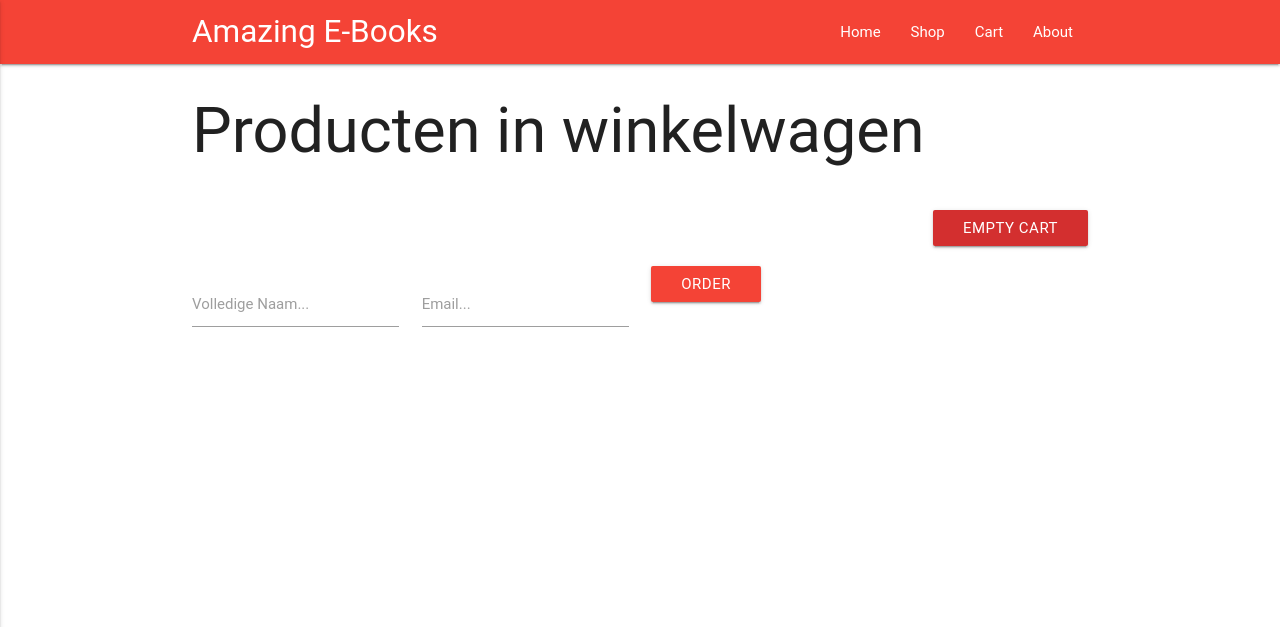
After one commit to Stannio/phples, a PHP site: page /ShoppingCart/cart.php in a window 1280 px wide. The commit adds this page. Shown: the top 627 px of the page. Run offline with PHP 8.4, Linux system fonts and the light colour scheme; some libraries are stand-ins or nearby versions; some web fonts are replaced.

Commit message:
Initial Commit

```diff
--- /dev/null
+++ b/ShoppingCart/Session.php
@@ -0,0 +1 @@
+<?php
--- /dev/null
+++ b/ShoppingCart/cart.php
@@ -0,0 +1,112 @@
+<?php
+include "includes/header.php";
+include "database.php";
+
+    session_start();
+
+    if(isset($_GET['re'])){
+        echo "<script>window.location = 'cart.php'</script>";
+    }
+
+    if( isset($_GET['remove']) ){
+        $_SESSION['cart_content'] = preg_replace('/'.$_GET['pid'].'/', '', $_SESSION['cart_content'], 1);
+        $_SESSION['cart_content'] = preg_replace(',,', ',', $_SESSION['cart_content']);
+        $_SESSION['cart_content'] = trim( $_SESSION['cart_content'], "," );
+        header("Location: cart.php");
+    }
+
+    if( isset ( $_GET['pid'] ) && !isset( $_GET['remove'] )){
+        if ( !isset( $_SESSION['cart_content'] ) ){
+            $_SESSION['cart_content'] = $_GET['pid'];
+        }else{
+            $_SESSION['cart_content'] .= ',';
+            $_SESSION['cart_content'] .= $_GET['pid'];
+        }
+    }
+
+    if ( isset ( $_GET['empty'] )){
+        session_destroy();
+        header('Location: cart.php');
+    }
+
+    if ( $database_config['debug'] ){
+        echo "<pre>";
+        print_r( $_SESSION );
+        echo "</pre>";
+    }
+
+    if ( isset( $_SESSION['cart_content'] ) ){
+        if ( strlen($_SESSION['cart_content']) < 1 ){
+            unset( $_SESSION['cart_content'] );
+        }
+    }
+
+?>
+
+    <div class="container">
+
+        <h1>Producten in winkelwagen</h1>
+
+        <div class="row">
+
+            <?php
+
+                if ( isset($_SESSION['cart_content']) ){
+                    $cart_array = explode(',', $_SESSION['cart_content']);
+
+                    if ( $database_config['debug'] ){
+                        echo "<pre>";
+                        print_r($cart_array);
+                        echo "</pre>";
+                    }
+                    foreach ( $cart_array as $item ){
+                        $query = "SELECT * FROM cart_producten WHERE id = ?";
+                        $prepared_query = $conn->prepare($query);
+                        $prepared_query->bindParam(1, $item);
+                        $prepared_query->execute();
+                        $product = $prepared_query->fetch(PDO::FETCH_ASSOC);
+                        ?>
+                        <div class="row">
+                            <div class="col s12 m12 l12">
+                                <p class="col m4"><?php echo $product['naam'] ?></p>
+                                <p class="col m4">&euro; <?php echo $product['prijs'] ?></p>
+                                <a class="col m4" href="cart.php?remove=true&pid=<?php echo $product['id'] ?>">Remove</a>
+                            </div>
+                        </div>
+                        <?php
+                    }
+                }
+
+            ?>
+
+        </div>
+        <div class="row">
+            <div class="col s12">
+                <div class="right">
+                    <a href="cart.php?empty=true" class="waves-effect waves-light btn red darken-2">Empty Cart</a>
+                </div>
+            </div>
+        </div>
+        <div class="row">
+            <form action="bestelling.php" method="post" class="col s12">
+                <div class="row">
+                    <div class="input-field col s3">
+                        <input type="text" id="name" name="name">
+                        <label for="name">Volledige Naam...</label>
+                    </div>
+                    <div class="input-field col s3">
+                        <input type="email" id="email" name="email">
+                        <label for="email">Email...</label>
+                    </div>
+                    <div class="col s6">
+                        <button type="submit" class="waves-effect waves-light btn red">Order</button>
+                    </div>
+                </div>
+            </form>
+        </div>
+
+    </div>
+
+<?php
+include "includes/footer.php";
+?>
--- /dev/null
+++ b/ShoppingCart/config.ini
@@ -0,0 +1,5 @@
+host     = '127.0.0.1'
+user     = 'root'
+pass     = ''
+database = 'shopping_cart'
+debug    = ''
--- /dev/null
+++ b/ShoppingCart/css/main.css
@@ -0,0 +1,9 @@
+.header{
+    padding: 2rem 4rem;
+    background-size: cover  ;
+    background: url(http://www.androidguys.com/wp-content/uploads/2015/01/15-4-1.png) fixed center bottom;
+    color: #ffffff;
+}
+*{
+    font-family: Roboto, sans-serif;
+}
--- /dev/null
+++ b/ShoppingCart/database.php
@@ -0,0 +1,19 @@
+<?php
+    $database_config = parse_ini_file('config.ini');
+
+    try{
+        $conn = new PDO(
+            "mysql:host=" . $database_config['host'] .
+            ";dbname=" . $database_config['database'],
+            $database_config['user'],
+            $database_config['pass']
+        );
+        $conn->setAttribute(PDO::ATTR_ERRMODE, PDO::ERRMODE_EXCEPTION);
+        if($database_config['debug']){
+            echo 'Connected Successfully';
+        }
+    }catch(PDOException $er){
+        if($database_config['debug']){
+            echo "Connection Failed " . $er->getMessage();
+        }
+    }
--- /dev/null
+++ b/ShoppingCart/includes/footer.php
@@ -0,0 +1,5 @@
+    </body>
+    <script src="https://ajax.googleapis.com/ajax/libs/jquery/1.12.2/jquery.min.js"></script>
+    <script src="https://cdnjs.cloudflare.com/ajax/libs/materialize/0.97.6/js/materialize.min.js"></script>
+    <script src="js/app.js"></script>
+</html>
--- /dev/null
+++ b/ShoppingCart/includes/header.php
@@ -0,0 +1,31 @@
+<?php include "Session.php"?>
+<!DOCTYPE html>
+<html>
+    <head>
+        <link rel="stylesheet" href="https://cdnjs.cloudflare.com/ajax/libs/materialize/0.97.6/css/materialize.min.css">
+        <link rel="stylesheet" href="css/main.css">
+        <link rel="icon" type="image/png" href="favicon.png">
+        <title>Shopping Cart PHP</title>
+    </head>
+<body>
+
+    <nav>
+        <div class="nav-wrapper red">
+            <div class="container">
+                <a href="index.php" class="brand-logo">Amazing E-Books</a>
+                <a href="#" data-activates="mobile-nav" class="button-collapse"><i class="material-icons">menu</i></a>
+                <ul class="right hide-on-med-and-down">
+                    <li><a href="index.php">Home</a></li>
+                    <li><a href="shop.php">Shop</a></li>
+                    <li><a href="cart.php">Cart</a></li>
+                    <li><a href="about.php">About</a></li>
+                </ul>
+                <ul class="side-nav" id="mobile-nav">
+                    <li><a href="index.php">Home</a></li>
+                    <li><a href="shop.php">Shop</a></li>
+                    <li><a href="cart.php">Cart</a></li>
+                    <li><a href="about.php">About</a></li>
+                </ul>
+            </div>
+        </div>
+    </nav>
--- /dev/null
+++ b/ShoppingCart/js/app.js
@@ -0,0 +1 @@
+$(".button-collapse").sideNav();
--- a/index.php
+++ b/index.php
@@ -10,6 +10,7 @@
             <meta name="charset" content="UTF-8">
             <title>XAMPP Dev Page</title>
             <link rel="stylesheet" href="styles.css">
+            <link rel="shortcut icon" href="Xampp-Favicon.png">
         </head>
 
         <body>
```
Also changed, not shown: ShoppingCart/403.html (added, +10 -0 lines), ShoppingCart/404.html (added, +20 -0 lines), ShoppingCart/about.php (added, +14 -0 lines), ShoppingCart/bestelling.php (added, +100 -0 lines), ShoppingCart/index.php (added, +36 -0 lines), ShoppingCart/shop.php (added, +50 -0 lines), ShoppingCart/favicon.png (added).
